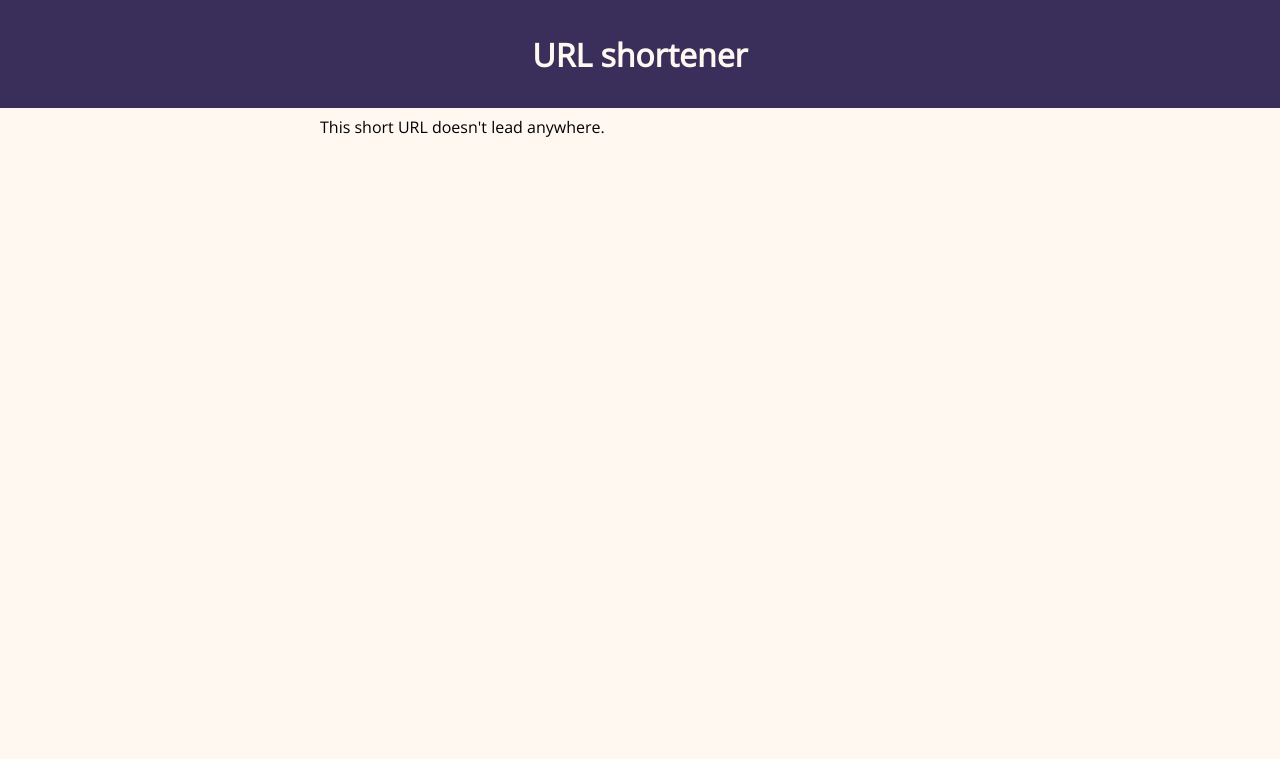
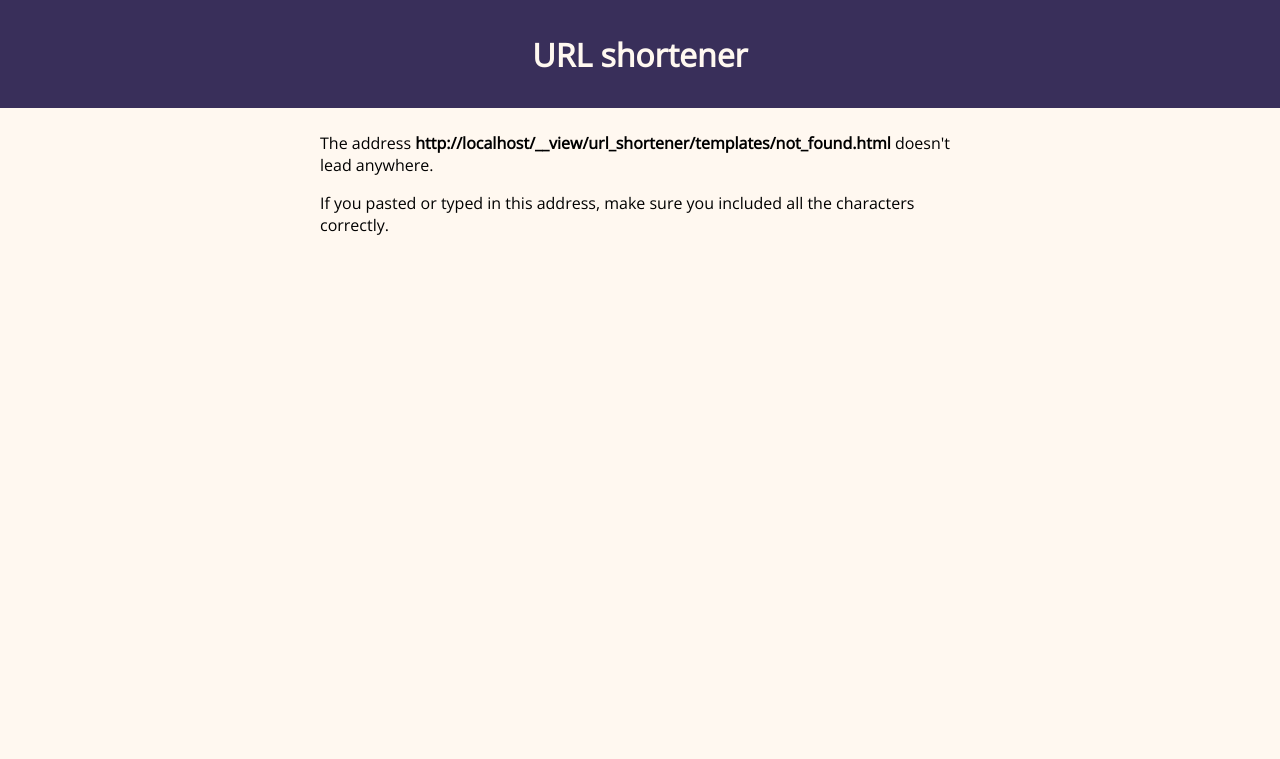
Before and after one commit to rtwnt/url-shortener, a Flask app: template url_shortener/templates/not_found.html in a window 1280 px wide. Shown: the top 759 px of the page. Run offline with Flask 2, Linux system fonts and the light colour scheme; the template is opened without the code that fills it, so the values that code supplies are empty; parts of the project's set-up code (start-up, migrations or seed data) failed here and were passed over; some libraries are stand-ins or nearby versions.

Commit message:
Improve the message in not_found.html
The message is being improved to include bolded URL address of the page
and instructions for possible solutions.

```diff
--- a/url_shortener/templates/not_found.html
+++ b/url_shortener/templates/not_found.html
@@ -1,4 +1,6 @@
 {% extends "base.html" %}
 {% block content %}
-    This short URL doesn't lead anywhere.
+    <p>The address <b>{{ request.url }}</b> doesn't lead anywhere.</p>
+    <p>If you pasted or typed in this address, make sure you included all
+    the characters correctly.</p>
 {% endblock %}
```
